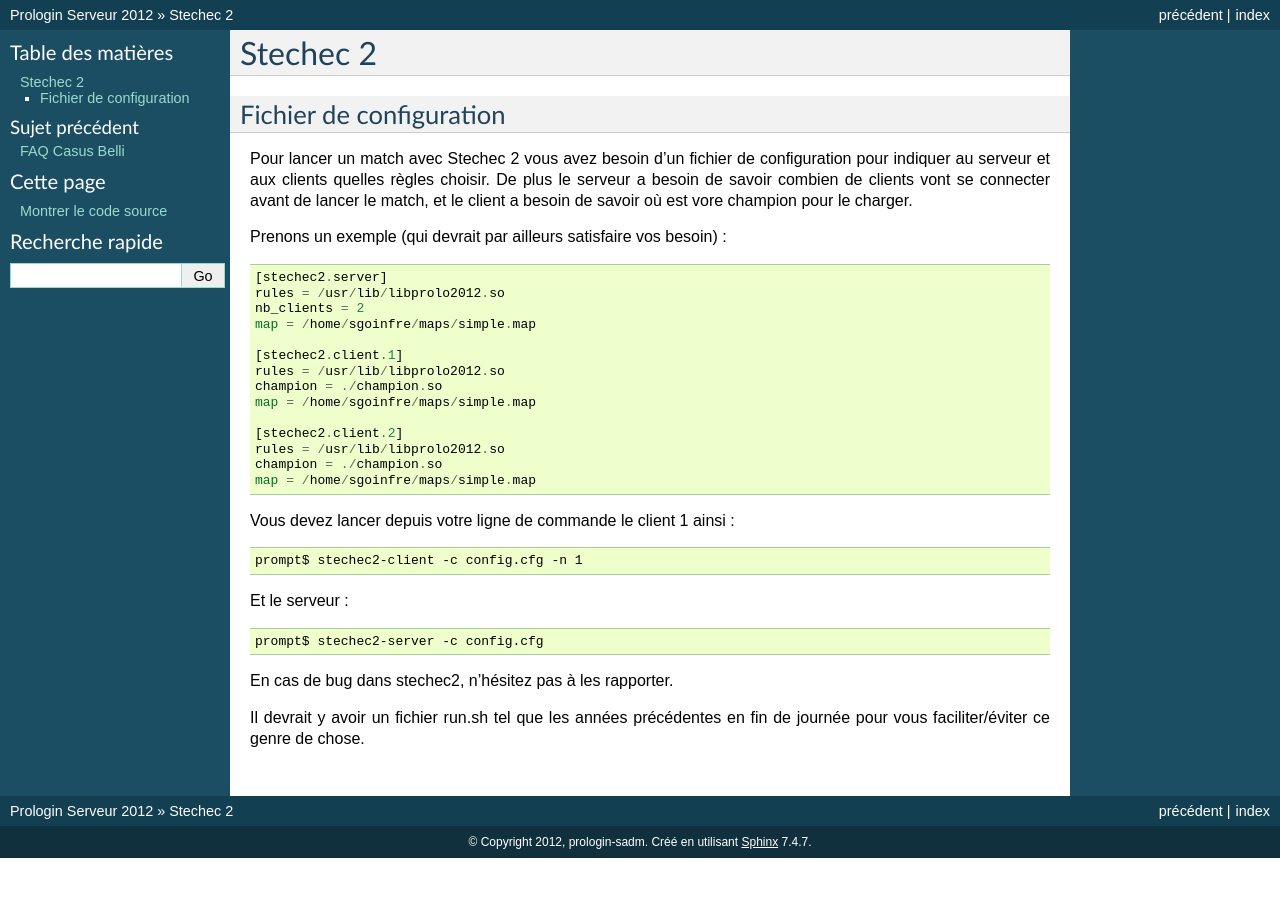
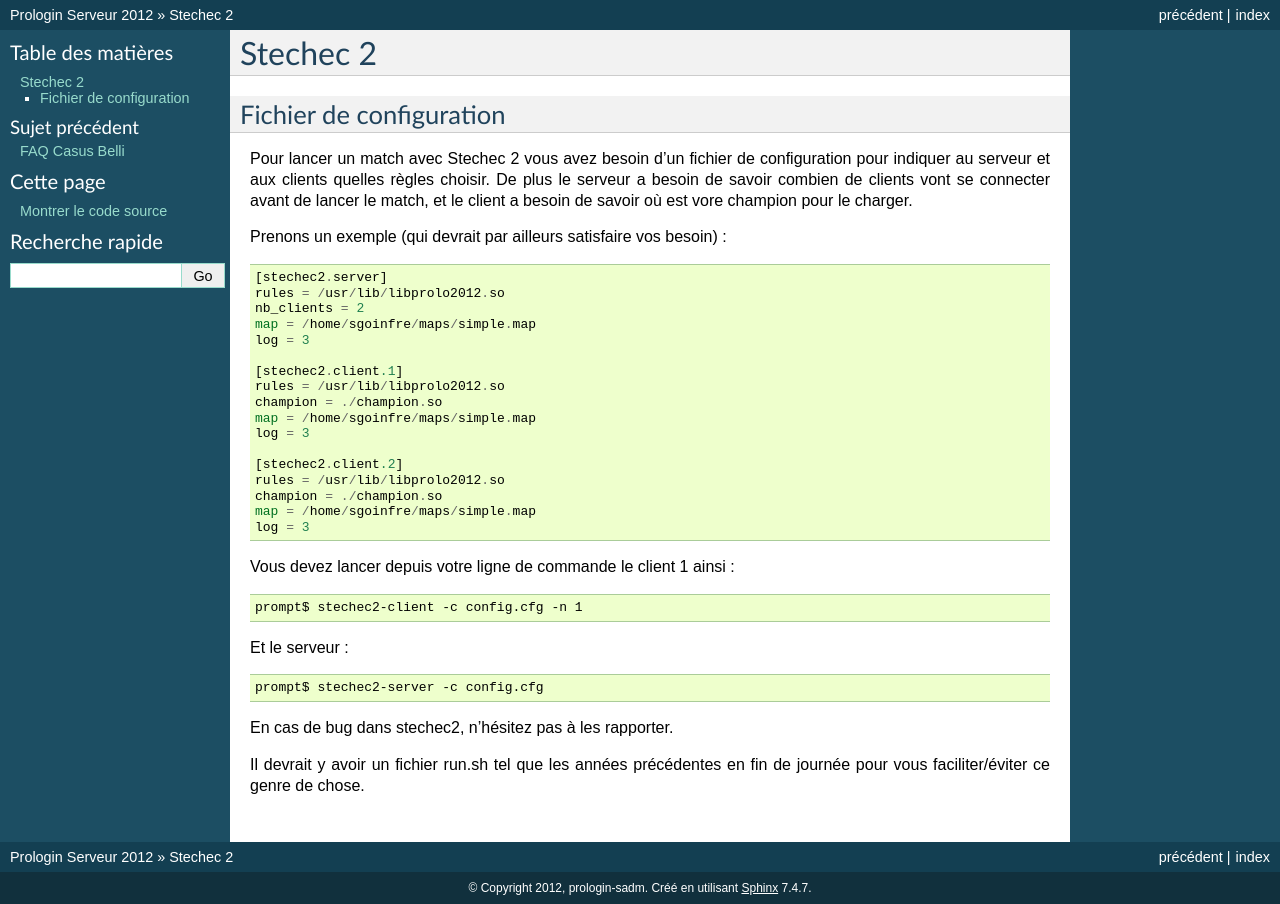
Before and after one commit to prologin/prologin2012, a Sphinx documentation site: the page built from doc/stechec2.rst, in a window 1280 px wide. Built offline with Sphinx 7.4.7, drawn with Linux system fonts in a browser that asks for light colours.

Commit message:
Lower the log level in the example config file

```diff
--- a/doc/stechec2.rst
+++ b/doc/stechec2.rst
@@ -19,16 +19,19 @@
     rules = /usr/lib/libprolo2012.so
     nb_clients = 2
     map = /home/sgoinfre/maps/simple.map
+    log = 3
 
     [stechec2.client.1]
     rules = /usr/lib/libprolo2012.so
     champion = ./champion.so
     map = /home/sgoinfre/maps/simple.map
+    log = 3
 
     [stechec2.client.2]
     rules = /usr/lib/libprolo2012.so
     champion = ./champion.so
     map = /home/sgoinfre/maps/simple.map
+    log = 3
 
 Vous devez lancer depuis votre ligne de commande le client 1 ainsi : ::
 
```
